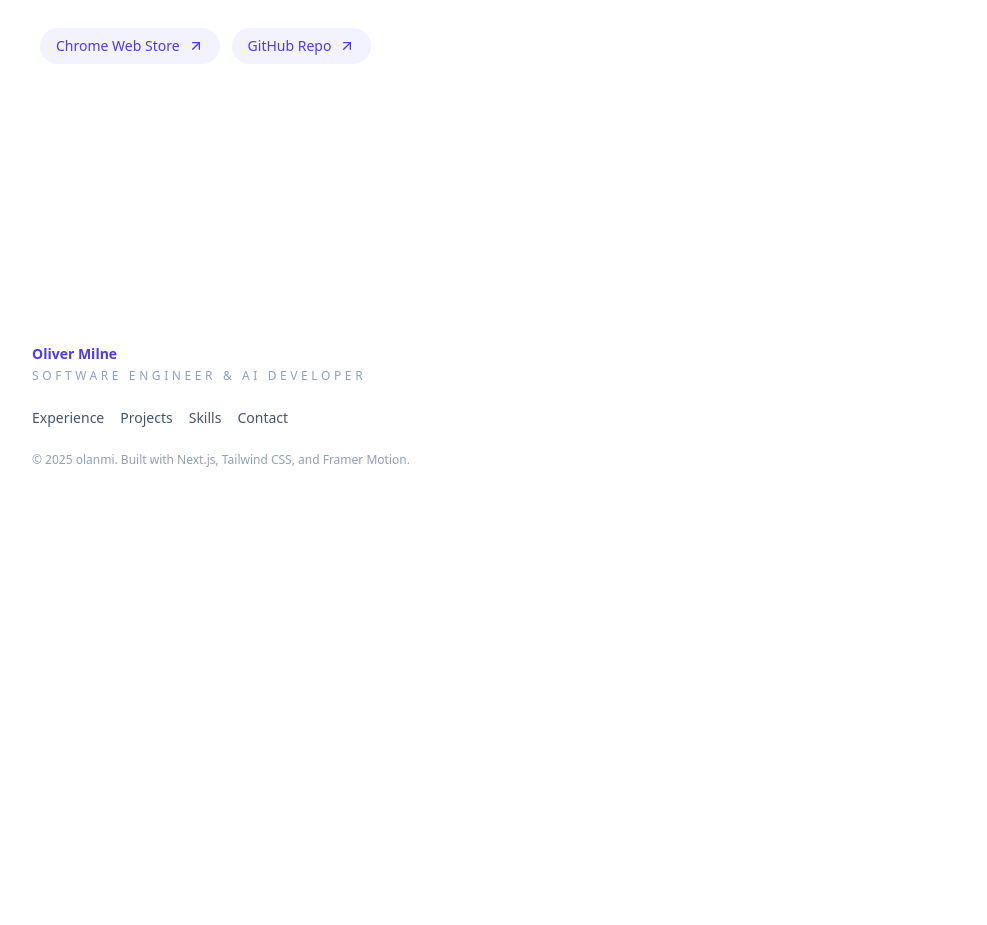
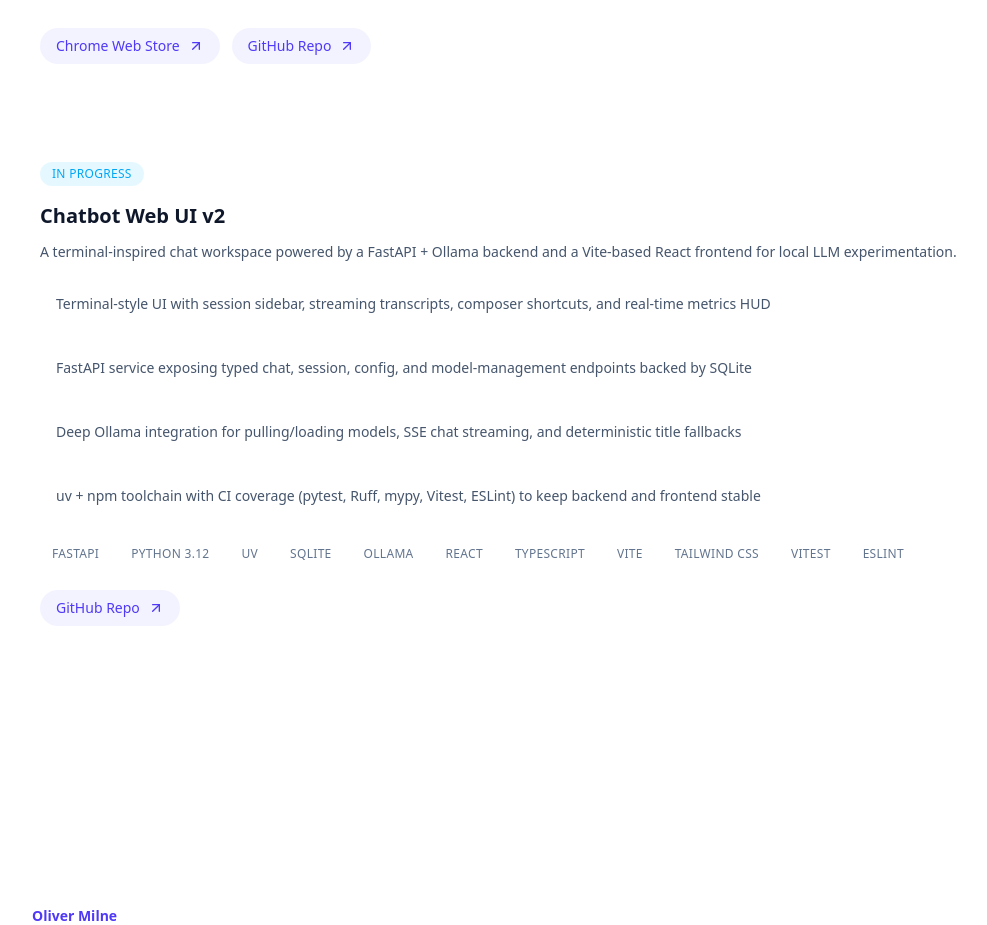
Before and after one commit to milneoa15/resume-new, a Next.js app: page /projects in a window 1280 px wide. Shown: the part 1922-2847 px from the top of the page, without its empty margins (120-1107 px from the left). Before the commit the page ends 2430 px from the top, so only its background shows below. Built offline with nearby package versions, Linux system fonts and the light colour scheme.

Commit message:
Add chatbot-webui-v2 project

```diff
--- a/src/data/projects.ts
+++ b/src/data/projects.ts
@@ -68,4 +68,32 @@ export const projects: ProjectItem[] = [
       { label: "GitHub Repo", href: "https://github.com/milneoa15/palette-peek" },
     ],
   },
+  {
+    name: "Chatbot Web UI v2",
+    description:
+      "A terminal-inspired chat workspace powered by a FastAPI + Ollama backend and a Vite-based React frontend for local LLM experimentation.",
+    highlights: [
+      "Terminal-style UI with session sidebar, streaming transcripts, composer shortcuts, and real-time metrics HUD",
+      "FastAPI service exposing typed chat, session, config, and model-management endpoints backed by SQLite",
+      "Deep Ollama integration for pulling/loading models, SSE chat streaming, and deterministic title fallbacks",
+      "uv + npm toolchain with CI coverage (pytest, Ruff, mypy, Vitest, ESLint) to keep backend and frontend stable",
+    ],
+    technologies: [
+      "FastAPI",
+      "Python 3.12",
+      "uv",
+      "SQLite",
+      "Ollama",
+      "React",
+      "TypeScript",
+      "Vite",
+      "Tailwind CSS",
+      "Vitest",
+      "ESLint",
+    ],
+    status: "In Progress",
+    links: [
+      { label: "GitHub Repo", href: "https://github.com/milneoa15/chat_webui_v2" },
+    ],
+  },
 ];
```
